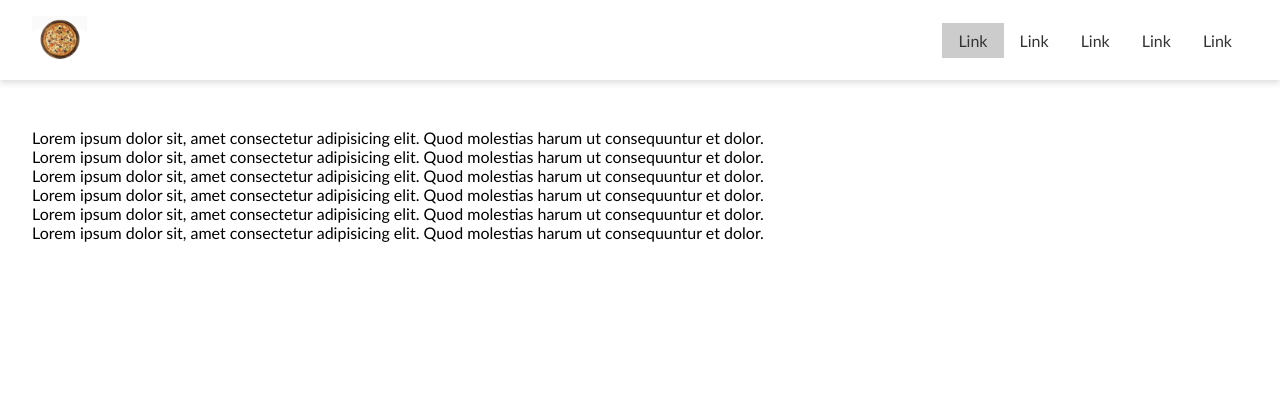
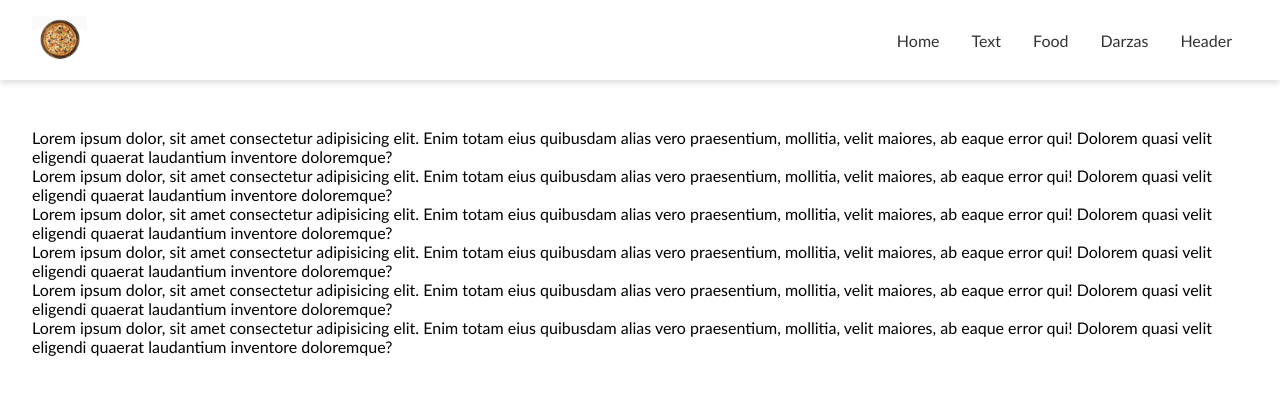
Before and after one commit to GintareLa/54-grupe-dom, a website: page header/index.html in a window 1280 px wide. Drawn offline with Linux system fonts and the light colour scheme.

Commit message:
active-links

```diff
--- a/header/index.html
+++ b/header/index.html
@@ -7,23 +7,15 @@
     <link rel="stylesheet" href="../css/main.css">
 </head>
 <body>
-    <header class="main-header">
-            <img class="logo" src="../food/Untitled.png" alt="Logo">
-        <nav class="main-nav">
-            <a class="link active" href="#">Link</a>
-            <a class="link" href="#">Link</a>
-            <a class="link"href="#">Link</a>
-            <a class="link"href="#">Link</a>
-            <a class="link"href="#">Link</a>
-        </nav>
-    </header>
+
     <main>
-        <p>Lorem ipsum dolor sit, amet consectetur adipisicing elit. Quod molestias harum ut consequuntur et dolor.</p>
-        <p>Lorem ipsum dolor sit, amet consectetur adipisicing elit. Quod molestias harum ut consequuntur et dolor.</p>
-        <p>Lorem ipsum dolor sit, amet consectetur adipisicing elit. Quod molestias harum ut consequuntur et dolor.</p>
-        <p>Lorem ipsum dolor sit, amet consectetur adipisicing elit. Quod molestias harum ut consequuntur et dolor.</p>
-        <p>Lorem ipsum dolor sit, amet consectetur adipisicing elit. Quod molestias harum ut consequuntur et dolor.</p>
-        <p>Lorem ipsum dolor sit, amet consectetur adipisicing elit. Quod molestias harum ut consequuntur et dolor.</p>
+        <p>Lorem ipsum dolor, sit amet consectetur adipisicing elit. Enim totam eius quibusdam alias vero praesentium, mollitia, velit maiores, ab eaque error qui! Dolorem quasi velit eligendi quaerat laudantium inventore doloremque?</p>
+        <p>Lorem ipsum dolor, sit amet consectetur adipisicing elit. Enim totam eius quibusdam alias vero praesentium, mollitia, velit maiores, ab eaque error qui! Dolorem quasi velit eligendi quaerat laudantium inventore doloremque?</p>
+        <p>Lorem ipsum dolor, sit amet consectetur adipisicing elit. Enim totam eius quibusdam alias vero praesentium, mollitia, velit maiores, ab eaque error qui! Dolorem quasi velit eligendi quaerat laudantium inventore doloremque?</p>
+        <p>Lorem ipsum dolor, sit amet consectetur adipisicing elit. Enim totam eius quibusdam alias vero praesentium, mollitia, velit maiores, ab eaque error qui! Dolorem quasi velit eligendi quaerat laudantium inventore doloremque?</p>
+        <p>Lorem ipsum dolor, sit amet consectetur adipisicing elit. Enim totam eius quibusdam alias vero praesentium, mollitia, velit maiores, ab eaque error qui! Dolorem quasi velit eligendi quaerat laudantium inventore doloremque?</p>
+        <p>Lorem ipsum dolor, sit amet consectetur adipisicing elit. Enim totam eius quibusdam alias vero praesentium, mollitia, velit maiores, ab eaque error qui! Dolorem quasi velit eligendi quaerat laudantium inventore doloremque?</p>
     </main>
+    <script src="../js/pages/header.js" type="module"></script>
 </body>
 </html>
--- /dev/null
+++ b/js/components/header.js
@@ -0,0 +1,31 @@
+export function header() {
+    const menu = [
+        { text: 'Home', href: '/' },
+        { text: 'Text', href: '/text' },
+        { text: 'Food', href: '/food' },
+        { text: 'Darzas', href: '/darzas' },
+        { text: 'Header', href: '/header' },
+    ];
+
+    const lp = location.pathname;
+    const currentPage = lp.length > 1 && lp.at(-1)=== '/'
+    ? lp.slice(0, -1) : lp;
+        let linksHTML = '';
+
+    for (const link of menu) {
+        let activePage = '';
+        if(link.href === currentPage) {
+        activePage = 'active';
+    }
+
+        linksHTML += `<a class="link ${activePage}" href="${link.href}">${link.text}</a>`;
+    }
+
+    const HTML = `
+        <header class="main-header">
+            <img class="logo" src="../food/Untitled.png" alt="Logo">
+            <nav class="main-nav">${linksHTML}</nav>
+        </header>`;
+
+    document.body.insertAdjacentHTML('afterbegin', HTML);
+}
--- a/js/pages/darzas.js
+++ b/js/pages/darzas.js
@@ -1,3 +1,5 @@
+import { header } from "../components/header.js";
+header();
 const titleDOM = document.querySelector('title');
 const h1DOM = document.querySelector('h1');
 const pDOM = document.querySelector('p');
--- a/js/pages/food.js
+++ b/js/pages/food.js
@@ -1,6 +1,8 @@
+import { header } from '../components/header.js';
 import { foodList } from '../data/pizza.js';
 import { foodBlock } from '../components/foodBlock.js';
 
+header();
 const currency = 'Eur';
 
 
--- /dev/null
+++ b/js/pages/header.js
@@ -0,0 +1,2 @@
+import { header } from "../components/header.js";
+header();
--- a/js/pages/home.js
+++ b/js/pages/home.js
@@ -1,3 +1,5 @@
+import { header } from "../components/header.js";
+header();
 console.log('home');
 
 const h1DOM = document.getElementsByTagName('h1');
--- a/js/pages/text.js
+++ b/js/pages/text.js
@@ -1,6 +1,8 @@
 
+import { header } from "../components/header.js";
+const titleDOM = document.getElementById('title');
 
-const titleDOM = document.getElementById('title');
+header();
 console.log(titleDOM);
 
 console.log(titleDOM.textContent);
```
Also changed, not shown: darzas/index.html (+1 -1 lines), index.html (+1 -1 lines), text/index.html (+1 -1 lines).
